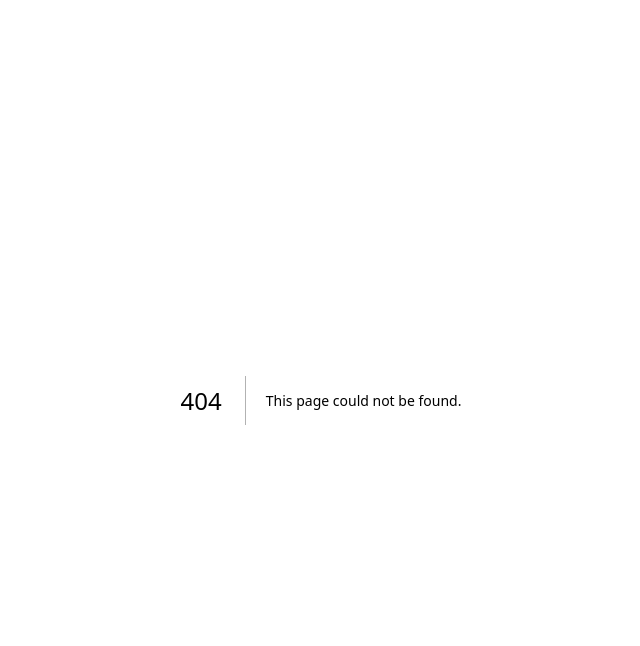
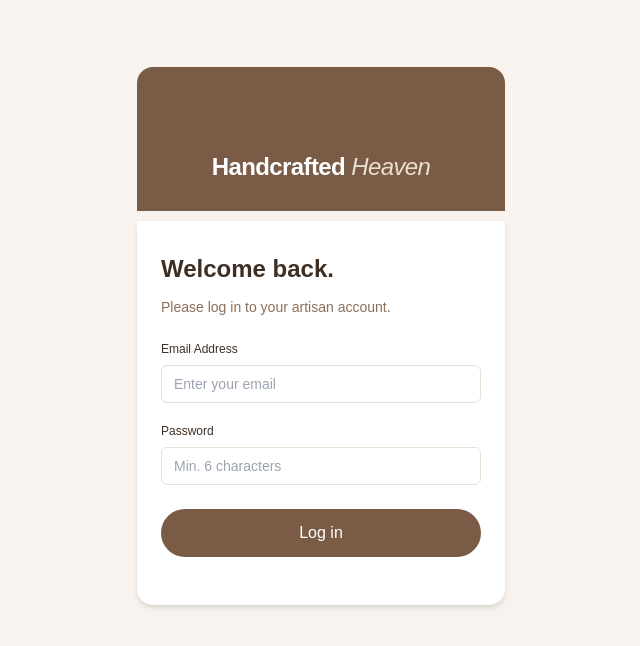
Before and after one commit to AzureFirehawk/handcrafted-haven, a Next.js app: page /login in a window 1280 px wide. Before the commit this address had no page. Shown: the top 646 px of the page, without its empty margins (319-959 px from the left). Built offline with nearby package versions, Linux system fonts and the light colour scheme.

Commit message:
login page

```diff
--- /dev/null
+++ b/app/lib/actions.ts
@@ -0,0 +1,23 @@
+'use server';
+
+import { signIn } from '@/auth';
+import { AuthError } from 'next-auth';
+
+export async function authenticate(
+  prevState: string | undefined,
+  formData: FormData,
+) {
+  try {
+    await signIn('credentials', formData);
+  } catch (error) {
+    if (error instanceof AuthError) {
+      switch (error.type) {
+        case 'CredentialsSignin':
+          return 'Invalid email or password.';
+        default:
+          return 'Something went wrong. Please try again.';
+      }
+    }
+    throw error;
+  }
+}
--- /dev/null
+++ b/app/login/page.tsx
@@ -0,0 +1,25 @@
+import LoginForm from '@/app/ui/login-form';
+import { Suspense } from 'react';
+import Link from 'next/link';
+
+export default function LoginPage() {
+  return (
+    <main className="flex items-center justify-center md:h-screen bg-[#f8f3ee]">
+      <div className="relative mx-auto flex w-full max-w-[400px] flex-col space-y-2.5 p-4 md:-mt-32">
+        {/* Header del Login con estilo Handcrafted */}
+        <div className="flex h-20 w-full items-end rounded-t-2xl bg-[#7a5c46] p-3 md:h-36">
+          <div className="w-full text-white text-center pb-4">
+            <Link href="/" className="text-2xl font-bold tracking-tight">
+              Handcrafted <span className="font-light italic text-[#eadfd3]">Heaven</span>
+            </Link>
+          </div>
+        </div>
+
+        {/* Formulario envuelto en Suspense */}
+        <Suspense fallback={<p className="text-center text-[#3e2f25]">Cargando...</p>}>
+          <LoginForm />
+        </Suspense>
+      </div>
+    </main>
+  );
+}
--- a/app/page.tsx
+++ b/app/page.tsx
@@ -1,6 +1,44 @@
-export default function HomePage() {
+import { auth, signOut } from '@/auth';
+import Link from 'next/link';
+
+export default async function HomePage() {
+  const session = await auth();
+
   return (
-<main className="min-h-screen bg-[#f8f3ee] text-[#3e2f25]">
+    <main className="min-h-screen bg-[#f8f3ee] text-[#3e2f25]">
+      {/* Nav bar / Usser */}
+      <nav className="flex justify-between items-center px-6 py-4 bg-white shadow-sm md:px-16">
+        <div className="text-xl font-bold text-[#7a5c46]">
+          Handcrafted <span className="font-light italic text-[#8b6f5a]">Heaven</span>
+        </div>
+
+        <div className="flex items-center gap-4">
+          {session ? (
+            <div className="flex items-center gap-4">
+              <span className="hidden md:block text-sm text-[#8b6f5a]">
+                Artisan: {session.user?.email}
+              </span>
+              <form
+                action={async () => {
+                  'use server';
+                  await signOut({ redirectTo: '/' });
+                }}
+              >
+                <button className="rounded-full border border-[#7a5c46] px-5 py-1.5 text-sm font-medium hover:bg-[#7a5c46] hover:text-white transition">
+                  Log Out
+                </button>
+              </form>
+            </div>
+          ) : (
+            <Link
+              href="/login"
+              className="rounded-full bg-[#7a5c46] px-6 py-2 text-sm font-medium text-white hover:bg-[#624836] transition"
+            >
+              Log In
+            </Link>
+          )}
+        </div>
+      </nav>
       {/* Hero Section */}
 <section className="bg-[#eadfd3] px-6 py-20 md:px-16">
 <div className="mx-auto max-w-6xl grid gap-10 md:grid-cols-2 items-center">
--- /dev/null
+++ b/app/ui/login-form.tsx
@@ -0,0 +1,62 @@
+'use client';
+
+import { useActionState } from 'react';
+import { authenticate } from '@/app/lib/actions';
+import { useSearchParams } from 'next/navigation';
+
+export default function LoginForm() {
+  const searchParams = useSearchParams();
+  const callbackUrl = searchParams.get('callbackUrl') || '/';
+  const [errorMessage, formAction, isPending] = useActionState(
+    authenticate,
+    undefined,
+  );
+
+  return (
+    <form action={formAction} className="space-y-3">
+      <div className="flex-1 rounded-b-2xl bg-white px-6 pb-4 pt-8 shadow-md">
+        <h1 className="mb-3 text-2xl font-bold text-[#3e2f25]">
+          Welcome back.
+        </h1>
+        <p className="mb-6 text-sm text-[#8b6f5a]">Please log in to your artisan account.</p>
+
+        <div className="w-full">
+          <div>
+            <label className="mb-2 mt-5 block text-xs font-medium text-[#3e2f25]" htmlFor="email">
+              Email Address
+            </label>
+            <input
+              className="block w-full rounded-md border border-[#eadfd3] py-2 px-3 text-sm outline-[#7a5c46] placeholder:text-gray-400"
+              id="email" type="email" name="email" placeholder="Enter your email" required
+            />
+          </div>
+          <div className="mt-4">
+            <label className="mb-2 mt-5 block text-xs font-medium text-[#3e2f25]" htmlFor="password">
+              Password
+            </label>
+            <input
+              className="block w-full rounded-md border border-[#eadfd3] py-2 px-3 text-sm outline-[#7a5c46] placeholder:text-gray-400"
+              id="password" type="password" name="password" placeholder="Min. 6 characters" required minLength={6}
+            />
+          </div>
+        </div>
+
+        <input type="hidden" name="redirectTo" value={callbackUrl} />
+
+        <button
+          className="mt-6 w-full rounded-full bg-[#7a5c46] px-6 py-3 text-white font-medium hover:bg-[#624836] transition disabled:opacity-50"
+          aria-disabled={isPending}
+          disabled={isPending}
+        >
+          {isPending ? 'Logging in...' : 'Log in'}
+        </button>
+
+        <div className="flex h-8 items-end space-x-1" aria-live="polite">
+          {errorMessage && (
+            <p className="text-sm text-red-500">{errorMessage}</p>
+          )}
+        </div>
+      </div>
+    </form>
+  );
+}
--- /dev/null
+++ b/auth.config.ts
@@ -0,0 +1,21 @@
+import type { NextAuthConfig } from 'next-auth';
+
+export const authConfig = {
+  pages: {
+    signIn: '/login',
+  },
+  callbacks: {
+    authorized({ auth, request: { nextUrl } }) {
+      const isLoggedIn = !!auth?.user;
+      const isOnDashboard = nextUrl.pathname.startsWith('/dashboard');
+
+      if (isOnDashboard) {
+        if (isLoggedIn) return true;
+        return false;
+      }
+
+      return true;
+    },
+  },
+  providers: [],
+} satisfies NextAuthConfig;
--- /dev/null
+++ b/auth.ts
@@ -0,0 +1,36 @@
+import NextAuth from 'next-auth';
+import { authConfig } from './auth.config';
+import Credentials from 'next-auth/providers/credentials';
+import { z } from 'zod';
+import bcrypt from 'bcrypt';
+
+export const { auth, signIn, signOut } = NextAuth({
+  ...authConfig,
+  providers: [
+    Credentials({
+      async authorize(credentials) {
+        const parsedCredentials = z
+          .object({ email: z.string().email(), password: z.string().min(6) })
+          .safeParse(credentials);
+
+        if (parsedCredentials.success) {
+          const { email, password } = parsedCredentials.data;
+
+          // TEMPORAL USER INFO
+          const mockUser = {
+            id: '1',
+            name: 'Jonatan Troche',
+            email: 'user@nextmail.com',
+            password: await bcrypt.hash('123456', 10),
+          };
+
+          if (email === mockUser.email) {
+            const passwordsMatch = await bcrypt.compare(password, mockUser.password);
+            if (passwordsMatch) return mockUser;
+          }
+        }
+        return null;
+      },
+    }),
+  ],
+});
```
Also changed, not shown: package.json (+7 -2 lines), proxy.ts (added, +8 -0 lines), 1 other file (tests, documents, lock files or other folders).
